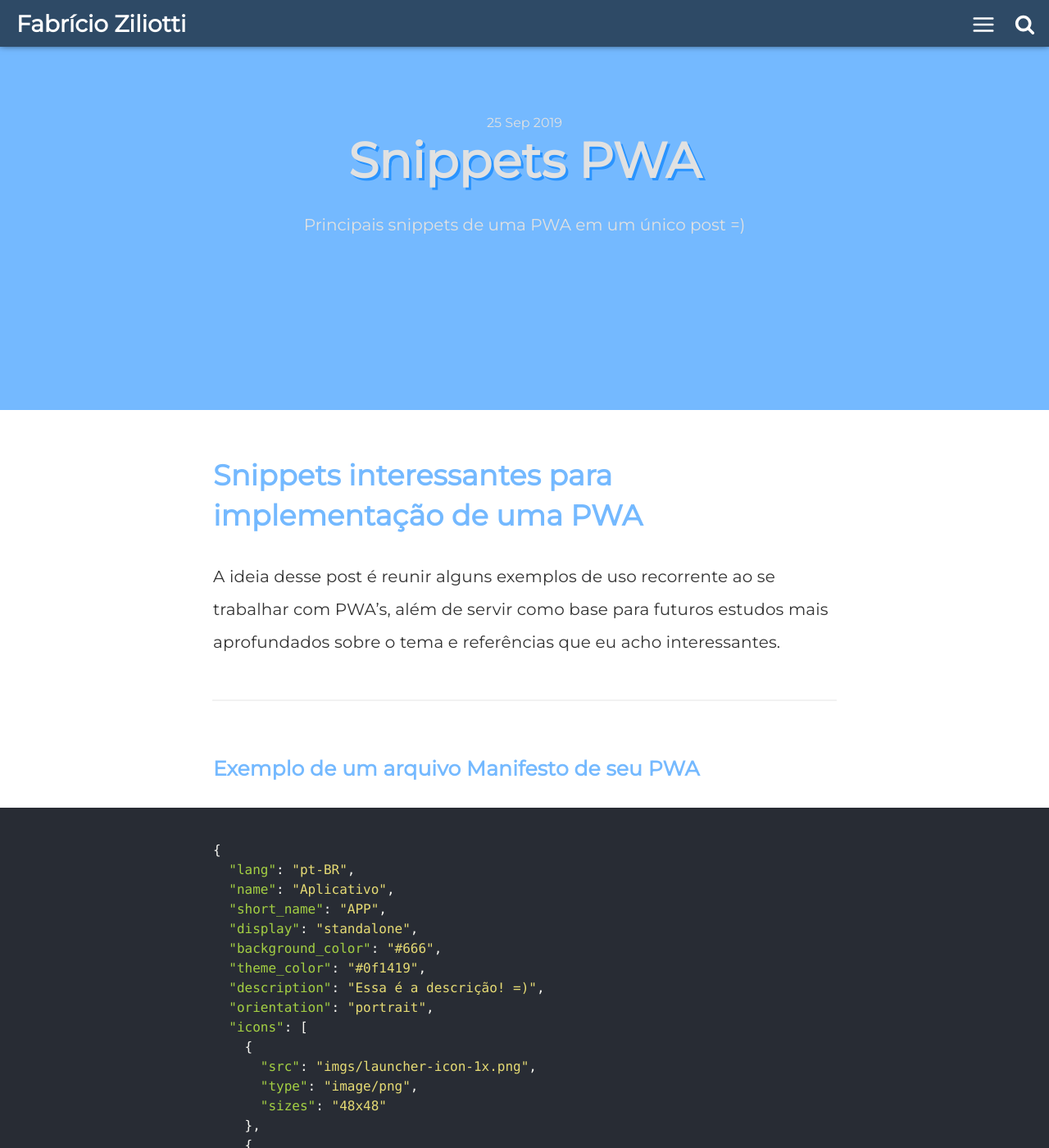
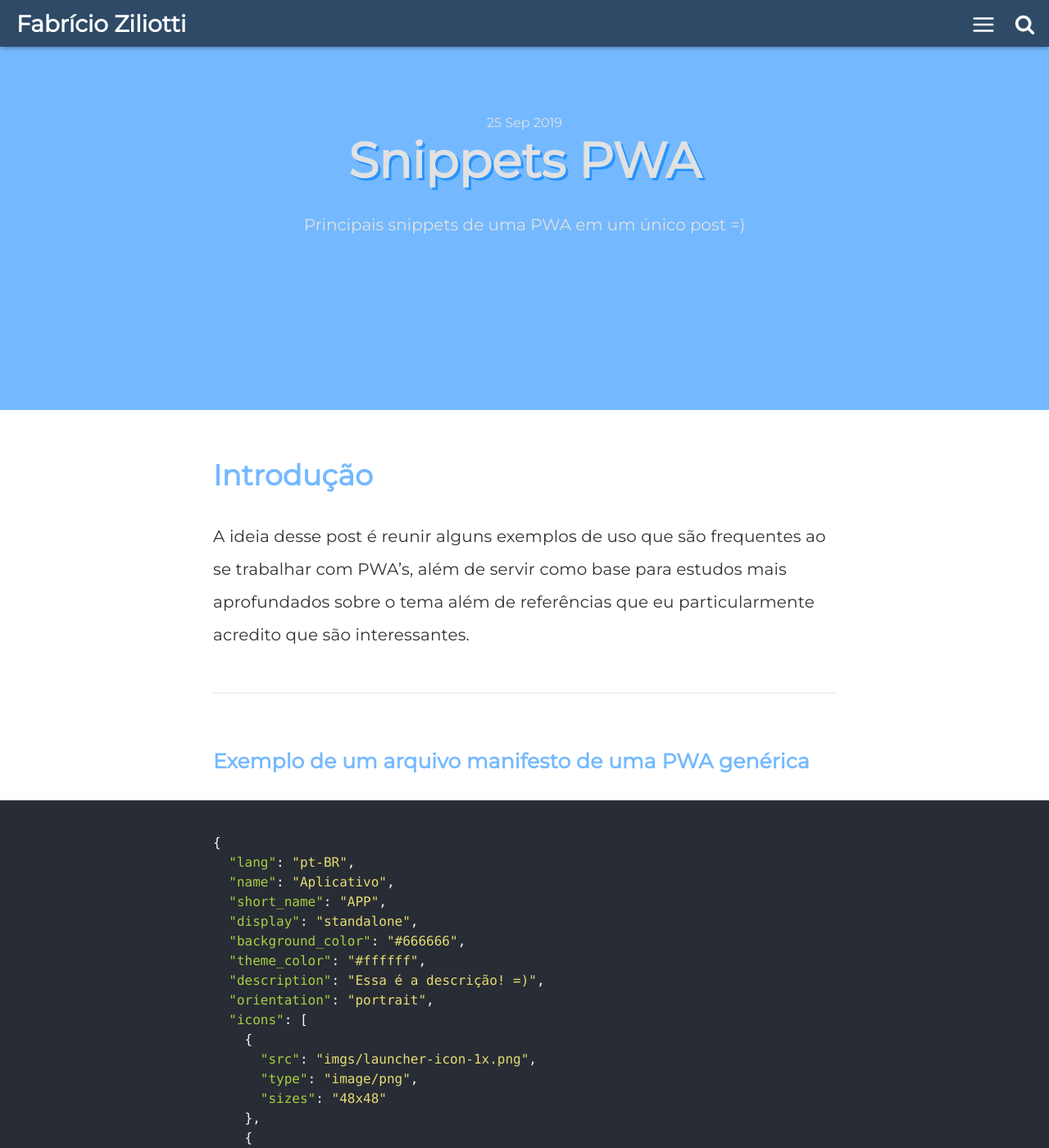
Before and after one commit to Fziliotti/oldBlog, a Jekyll site: the page built from _posts/2019-09-25-snippets-pwa.md, in a window 1280 px wide and 1400 px high. Shown: the whole window at 82% size. Built offline with Jekyll 4.4.1, drawn with Linux system fonts in a browser that asks for light colours; comment, search, counter and statistics services are not loaded; some of the changed text lies outside the part shown.

Commit message:
Update from Forestry.io ffz.ziliotti@gmail.com updated _posts/2019-09-25-snippets-pwa.md

````diff
--- a/_posts/2019-09-25-snippets-pwa.md
+++ b/_posts/2019-09-25-snippets-pwa.md
@@ -16,13 +16,13 @@
   sua PWA.
 
 ---
-## Snippets interessantes para implementação de uma PWA
+## Introdução
 
-A ideia desse post é reunir alguns exemplos de uso recorrente ao se trabalhar com PWA's, além de servir como base para futuros estudos mais aprofundados sobre o tema e referências que eu acho interessantes.
+A ideia desse post é reunir alguns exemplos de uso que são frequentes ao se trabalhar com PWA's, além de servir como base para estudos mais aprofundados sobre o tema além de referências que eu particularmente acredito que são interessantes.
 
-----------
+***
 
-### Exemplo de um arquivo Manifesto de seu PWA
+### Exemplo de um arquivo manifesto de uma PWA genérica
 
 ```json
 {
@@ -30,8 +30,8 @@
   "name": "Aplicativo",
   "short_name": "APP",
   "display": "standalone",
-  "background_color": "#666",
-  "theme_color": "#0f1419",
+  "background_color": "#666666",
+  "theme_color": "#ffffff",
   "description": "Essa é a descrição! =)",
   "orientation": "portrait",
   "icons": [
@@ -90,7 +94,7 @@
 
 > Para quem não sabe o que é um service worker, é basicamente um script que roda em background, separado da thread principal do seu browser(para não afetar a renderização e atrapalhar a experiência do usuário). Ele consegue interceptar as requisições feitas pelo browser, escutar eventos de notificações e varias outras coisas interessantes.
 
-----------
+***
 
 ### Criação de um botão de instalação do APP
 
@@ -100,7 +104,7 @@
 	<button class="add-button">Instalar o APP</button>
 ```
 
-Agora a *magia* do javascript:
+Agora a _magia_ do javascript:
 
 ```js
 let deferredPrompt;
@@ -141,7 +145,7 @@
 
 > As versões anteriores ao Chrome 67 disparavam um prompt padrão no final da página.
 
-----------
+***
 
 ### Envio de notificação push pelo próprio cliente
 
@@ -201,7 +205,7 @@
 
 Na maioria dos casos você vai precisar configurar uma forma de enviar as notificações de forma dinâmica pelo servidor, para isso você pode estudar o [Google Cloud Messaging](https://firebase.google.com/docs/cloud-messaging?hl=pt-br)
 
-----------
+***
 
 ### Uso do IndexedDB através de bibliotecas
 
@@ -266,8 +270,8 @@
 localforage.getItem('somekey', function(err, value) {
     console.log(value);
 });
+```
 
-```
 Para mais informações, o site da [Dexie](https://dexie.org/docs/) e do [LocalForage](https://localforage.github.io/localForage/) oferecem uma documentação bem completa e interessante =)
 
 > É importante lembrar que o armazenamento utilizando LocalStorage, SessionStorage ou através de cookies são síncronos, não são compatíveis com web workers e possuem limitações de tamanho e tipo (somente strings).
@@ -277,7 +281,7 @@
 Para entender mais sobre os bancos de dados dos navegadores (WebStorage, IndexedDB e LocalStorage), dá uma olhada nesse site de
 [Comparação dos bancos de dados](http://nolanlawson.github.io/database-comparison/)
 
-----------
+***
 
 ### Snippet rápido para usar o Workbox
 
@@ -286,7 +290,6 @@
 E esse código geralmente se repete muito na construção de PWA's além de alguns serem um pouco complexos.
 
 > Workbox é um conjunto de bibliotecas e módulos Node que facilitam o armazenamento em cache dos assets e aproveitar ao máximo os recursos usados para criar Progressive Web Apps.
-
 
 O Workbox vai abstrair bastante coisa para deixar mais amigável para o desenvolvedor. Como pode ser mostrado abaixo:
 
@@ -313,7 +316,6 @@
     maxAgeInSeconds: 60 * 30 //Configuração da expiração do cache em 30min
   }
 });
-
 ```
 
 Abaixo você pode ver uma configuração mais completa e genérica para as aplicações
@@ -411,12 +413,11 @@
       return Response.error();
   }
 });
-
 ```
 
 > Para mais informações, dá uma olhada no site do [Workbox](https://developers.google.com/web/tools/workbox/)
 
-----------
+***
 
 ### Uma forma de criar um arquivo Manifest dinâmico com vanilla javascript
 
@@ -427,6 +428,7 @@
 ```
 
 Criando o manifest dinâmico:
+
 ```js
 const meuManifestDinamico = {
   "name": "Nome do aplicativo",
@@ -455,10 +457,10 @@
 document.querySelector('#manifest').setAttribute('href', manifestURL);
 
 ```
+
 > Esse snippet é útil para a criação de um manifest dinâmico, que possui o start URL baseado no endereço corrente do navegador.
 
 > Definição de blob: Um objeto **Blob** representa um objeto do tipo arquivo, com  dados brutos imutáveis. Blobs representam dados que não estão necessariamente em um formato JavaScript nativo. O único jeito de ler o conteúdo de um Blob é usando FileReader.
-
 
 ### Conclusão
 
````
Also changed, not shown: other parts of _posts/2019-09-25-snippets-pwa.md (+5 -1 lines).
